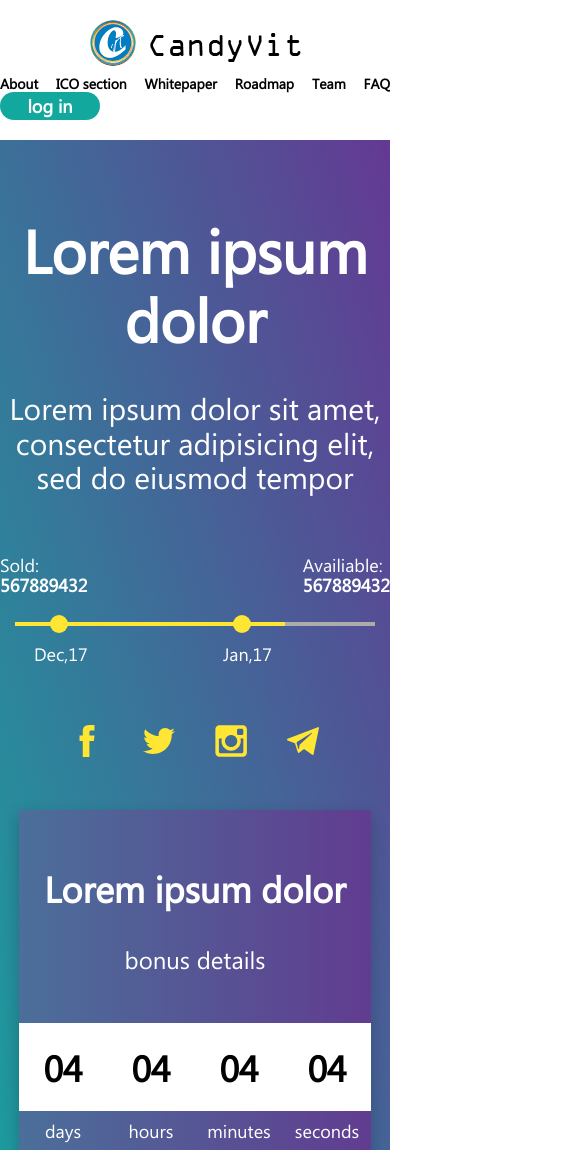
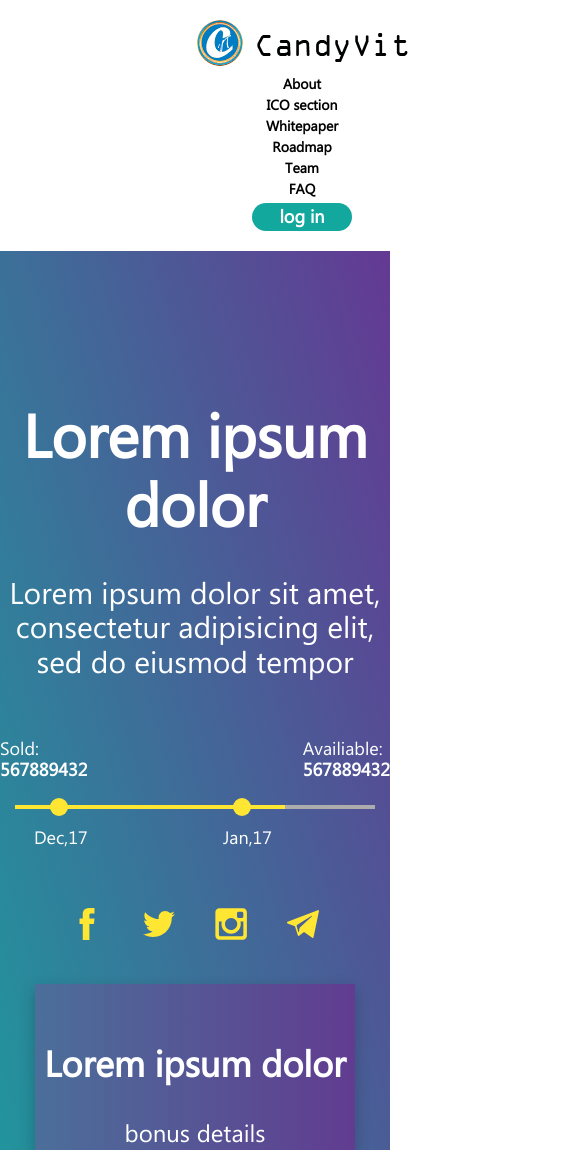
Before and after one commit to Yaroslav-KYV/project-candyvit, a website: page src/index.html in a window 390 px wide. Shown: the top 1150 px of the page, 585 px wide, since content can reach past the window. Drawn offline with nearby package versions, Linux system fonts and the light colour scheme; files that its build step writes are made by us from their sources; files whose address does not match are found by name.

Commit message:
Header V3 Responsive Full

```diff
--- a/src/sass/components/main-header.scss
+++ b/src/sass/components/main-header.scss
@@ -3,6 +3,9 @@
 }
 
 .nav {
+  display: flex;
+  justify-content: space-between;
+  align-items: center;
   padding: 1.25rem 0;
   max-width: 73.4375rem;
   margin: 0 auto;
@@ -35,4 +38,13 @@
     background-color: $button-color;
     cursor: pointer;
   }
+
 }
+.blocks {
+  max-width: 70.3125rem;
+  margin: 0 auto;
+  display: flex;
+  justify-content: space-between;
+  align-items: center;
+  padding-top: 73px;
+}
--- a/src/sass/components/media.scss
+++ b/src/sass/components/media.scss
@@ -1,16 +1,19 @@
 // Mobile-Tablet Responsive
 @media(max-width:767px) {
   .nav {
-    min-width: 20rem;
+    display: flex;
+    flex-direction: column;
+    max-width: 20rem;
 
     &__list {
-      display: flex;
-      flex-wrap: wrap;
-      justify-content: space-around;
+      flex-direction: column;
+      width: 20rem;
     }
 
     &__item {
       font-size: 14px;
+      margin-bottom: 5px;
+
     }
 
     &__cont {
@@ -20,12 +23,12 @@
   }
 
   .logo {
-    @include flex ('hor');
     margin-bottom: 10px;
   }
 
   .blocks {
     @include column;
+
   }
 
   .left-block {
@@ -51,34 +54,50 @@
     }
   }
 
+  .line-toggle-max {
+    right: 4.6875rem;
+  }
+
   .right-block {
     margin: 0 auto;
     max-width: 20rem;
   }
+
+  .range-control {
+    padding: 0 15px 0 15px;
+  }
+
+  .trigger__item {
+    width: 4.5rem;
+    height: 4.5rem;
+
+  }
 }
 
-.range-control {
-  padding: 0 15px 0 15px;
+@media(max-width:1199px) {
+
+  .nav {
+    display: flex;
+    flex-wrap: wrap;
+    justify-content: center;
+    flex-direction: column;
+  }
+
+  .logo {
+    margin-bottom: 10px;
+    display: flex;
+    flex-direction: column;
+  }
+
+  .blocks {
+    @include column;
+  }
+
+  .left-block {
+    margin-bottom: 40px;
+  }
+
+  .left-block__socials {
+    justify-content: center;
 }
-
-// PC Responsive
-// @media (max-width:1199px) {
-//   .blocks {
-//     @include flex('all');
-//     padding-top: 4.6875rem;
-//     max-width: 70rem;
-//     margin: 0 auto;
-//   }
-
-//   .nav {
-//     @include flex('all');
-//     padding: 1.25rem 0;
-//     max-width: 73.4375rem;
-//     margin: 0 auto;
-
-//     &__cont {
-//       @include flex('all');
-//       max-width: 47.8125rem;
-//     }
-//   }
-// }
+}
--- a/src/sass/components/right-block.scss
+++ b/src/sass/components/right-block.scss
@@ -1,7 +1,6 @@
 .right-block {
-  display: flex;
-  max-width: 30.0625rem;
-  min-height: 34rem;
+  width: 30.0625rem;
+  min-height: auto;
   background: linear-gradient(to right, #4b6f9a, #613c90);
   background-repeat: no-repeat;
   background-size: cover;
@@ -13,6 +12,7 @@
     font-weight: bold;
     text-align: center;
     margin-bottom: 2.25rem;
+    padding-top:58px;
   }
   &__info {
     font-size: 1.5rem;
@@ -52,16 +52,9 @@
 
 }
 
-.title-position {
-  @include column;
-  padding-top: 3.625rem;
-}
-
 .text-position {
   margin-bottom: 3.125rem;
 }
-
-
 
 .trigger {
   @include flex ('arround');
```
Also changed, not shown: build/css/styles.css, build/css/styles.min.css, build/images/bgsvg/balance.svg, build/images/bgsvg/brainstorm.svg, build/images/bgsvg/chart.svg, build/images/bgsvg/check.svg, build/images/bgsvg/economic.svg, build/images/bgsvg/origami.svg, build/images/bgsvg/target.svg.
